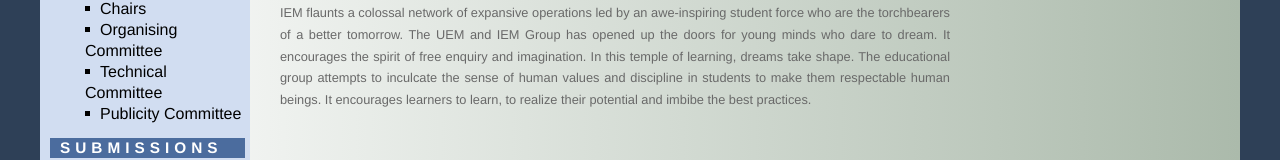
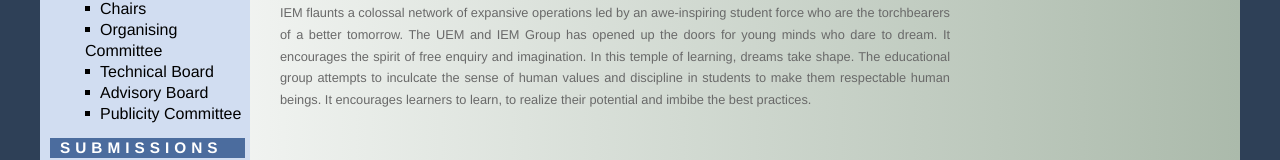
Before and after one commit to Vixen0219/java-spring, a plain HTML site: page about.html in a window 1280 px wide. Shown: the part 390-550 px from the top of the page. Drawn offline with Linux system fonts and the light colour scheme; files whose address does not match are found by name.

Commit message:
add new file
changed name of technical committee -> technicak board
added a new board (Advisory board ) file
added link of advisory board to all the pages

```diff
--- a/about.html
+++ b/about.html
@@ -64,7 +64,8 @@
           <li><a href="chairs.html">Chairs</a></li>
 
           <li><a href="organising.html">Organising Committee</a></li>
-          <li><a href="technical.html">Technical Committee</a></li>
+          <li><a href="technical.html">Technical Board</a></li>
+          <li><a href="advisory.html">Advisory Board</a></li>
           <li><a href="publicity.html">Publicity Committee</a></li>
         </ul>
       </div>
```
Also changed, not shown: chairs.html (+2 -1 lines), contacts.html (+2 -1 lines), date.html (+2 -1 lines), guidelines.html (+2 -1 lines), index.html (+2 -1 lines), organising.html (+2 -1 lines), patrons.html (+2 -1 lines), programme.html (+2 -1 lines), publication.html (+2 -1 lines), publicity.html (+2 -1 lines), registration.html (+2 -1 lines), speakers.html (+2 -1 lines), submission.html (+2 -1 lines), technical.html (+2 -1 lines), 3 more files.
